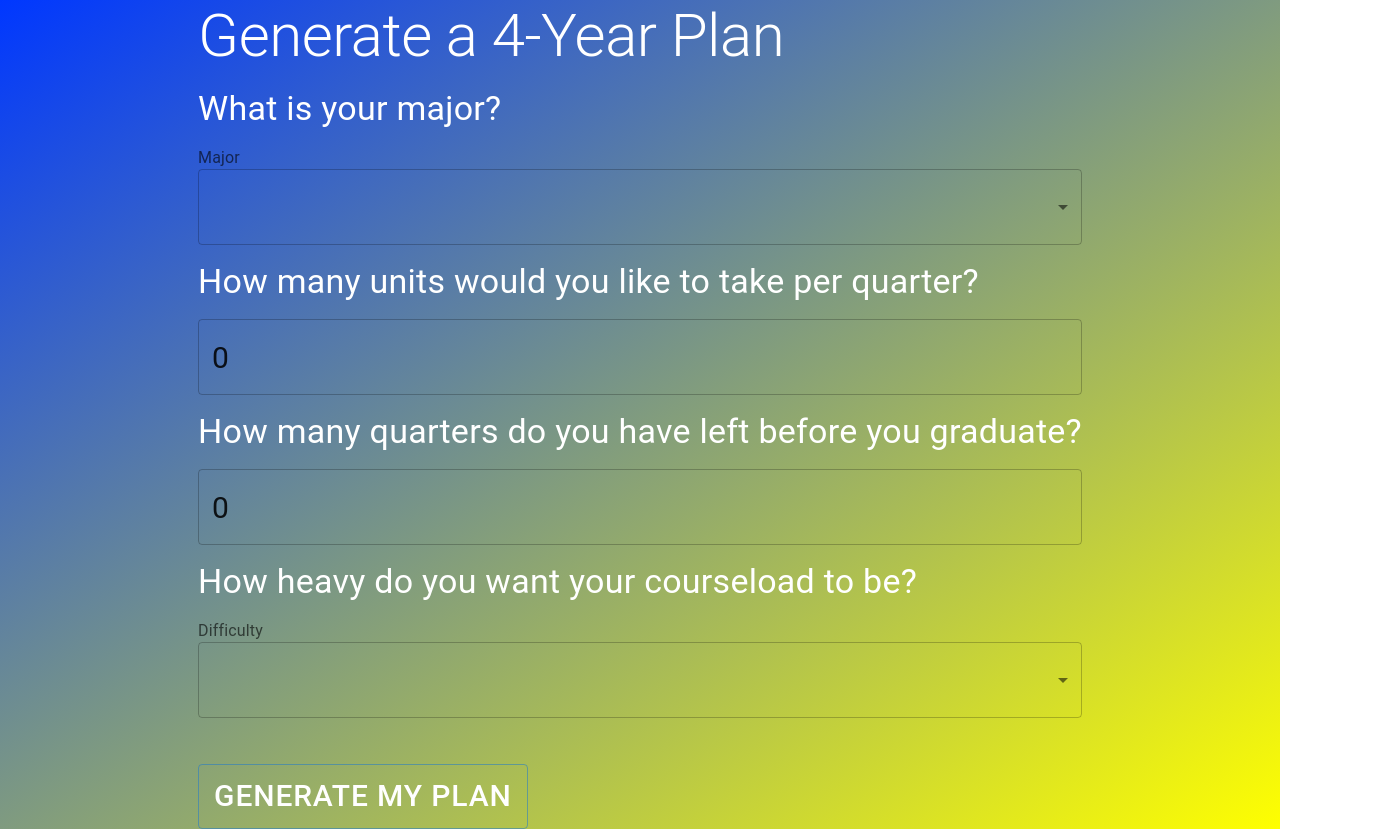
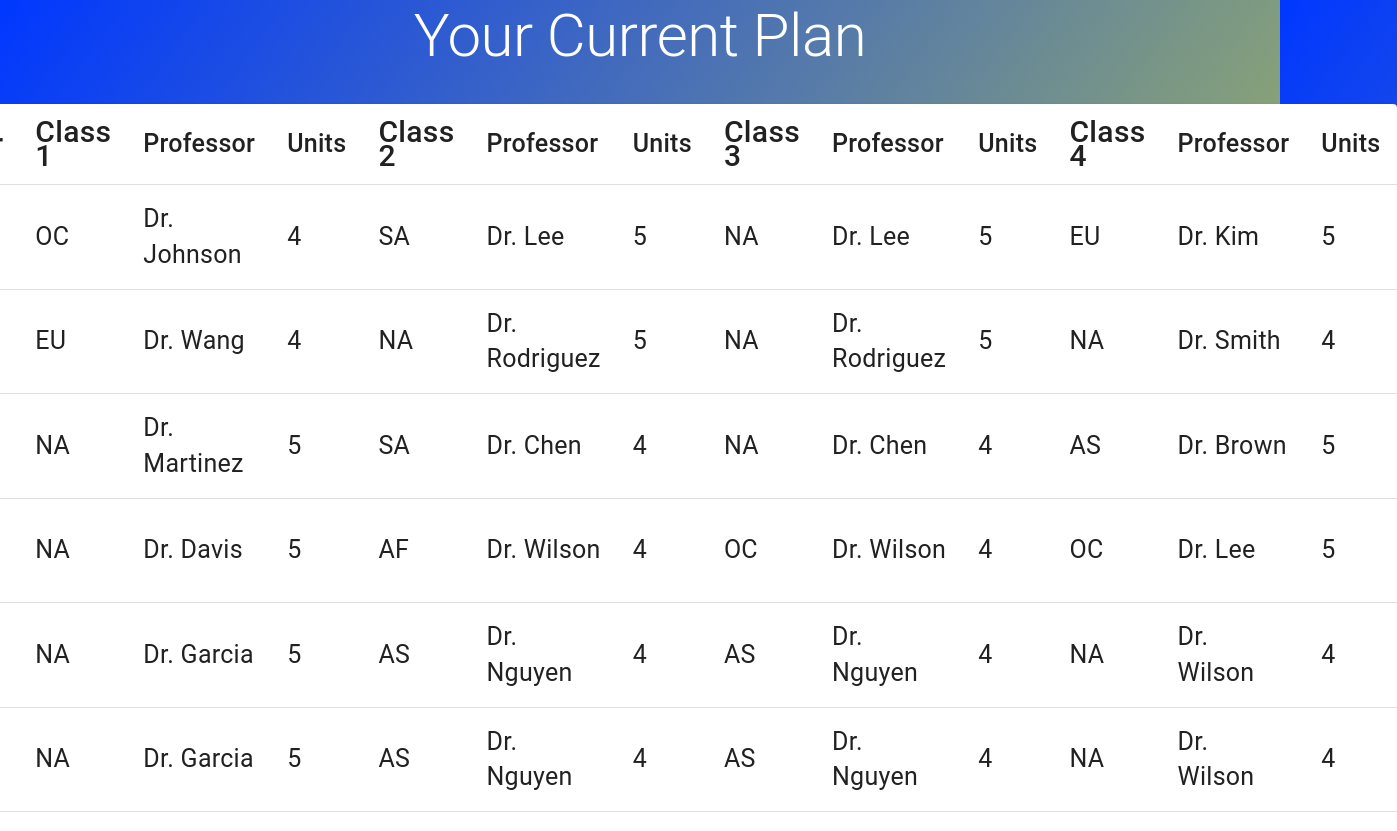
Before and after one commit to abigailtrann/LAHacks, a React (Create React App) app in the folder frontend/: page /class-plan in a window 1280 px wide. Shown: the top 831 px of the page, 1397 px wide, since content can reach past the window. Built offline with nearby package versions, Linux system fonts and the light colour scheme.

Commit message:
table view frontend

```diff
--- a/frontend/src/App.js
+++ b/frontend/src/App.js
@@ -37,6 +37,8 @@ function App() {
       headers: { "Content-Type": "application/json" },
       body: JSON.stringify(info),
     };
+
+    // replace this
     fetch("https://reqres.in/api/posts", request)
       .then((response) => response.json())
       .then((data) => console.log(data))
--- /dev/null
+++ b/frontend/src/ClassPlan.css
@@ -0,0 +1,4 @@
+.Overall {
+    display: flex;
+    justify-content: center;
+}
--- /dev/null
+++ b/frontend/src/ClassPlan.js
@@ -0,0 +1,316 @@
+import "./ClassPlan.css";
+import * as React from "react";
+import Table from "@mui/material/Table";
+import TableBody from "@mui/material/TableBody";
+import TableCell from "@mui/material/TableCell";
+import TableContainer from "@mui/material/TableContainer";
+import TableHead from "@mui/material/TableHead";
+import TableRow from "@mui/material/TableRow";
+import Paper from "@mui/material/Paper";
+import { Typography, Box, Stack } from "@mui/material";
+
+export default function ClassPlan() {
+  return (
+    <div className="Overall">
+      <Stack spacing={4}>
+        <Box marginTop={15}>
+          <Typography variant="h2" align="center">
+            Your Current Plan
+          </Typography>
+        </Box>
+        <Box>
+          <TableContainer component={Paper} align="center">
+            <Table aria-label="simple table"></Table>
+            <TableHead>
+              <TableRow>
+                <TableCell sx={{ fontSize: 30 }} size="small">
+                  Quarter
+                </TableCell>
+                <TableCell sx={{ fontSize: 30 }}>Class 1</TableCell>
+                <TableCell sx={{ fontSize: 25 }}>Professor</TableCell>
+                <TableCell sx={{ fontSize: 25 }}>Units</TableCell>
+                <TableCell sx={{ fontSize: 30 }}>Class 2</TableCell>
+                <TableCell sx={{ fontSize: 25 }}>Professor</TableCell>
+                <TableCell sx={{ fontSize: 25 }}>Units</TableCell>
+                <TableCell sx={{ fontSize: 30 }}>Class 3</TableCell>
+                <TableCell sx={{ fontSize: 25 }}>Professor</TableCell>
+                <TableCell sx={{ fontSize: 25 }}>Units</TableCell>
+                <TableCell sx={{ fontSize: 30 }}>Class 4</TableCell>
+                <TableCell sx={{ fontSize: 25 }}>Professor</TableCell>
+                <TableCell sx={{ fontSize: 25 }}>Units</TableCell>
+              </TableRow>
+            </TableHead>
+            <TableBody>
+              {tableData.map((row) => (
+                <TableRow key={row.class_1}>
+                  <TableCell sx={{ fontSize: 25 }}>{row.quarter}</TableCell>
+                  <TableCell sx={{ fontSize: 25 }}>
+                    {row.class_1.name}
+                  </TableCell>
+                  <TableCell sx={{ fontSize: 25 }}>
+                    {row.class_1.professor}
+                  </TableCell>
+                  <TableCell sx={{ fontSize: 25 }}>
+                    {row.class_1.units}
+                  </TableCell>
+                  <TableCell sx={{ fontSize: 25 }}>
+                    {row.class_2.name}
+                  </TableCell>
+                  <TableCell sx={{ fontSize: 25 }}>
+                    {row.class_2.professor}
+                  </TableCell>
+                  <TableCell sx={{ fontSize: 25 }}>
+                    {row.class_2.units}
+                  </TableCell>
+                  <TableCell sx={{ fontSize: 25 }}>
+                    {row.class_3.name}
+                  </TableCell>
+                  <TableCell sx={{ fontSize: 25 }}>
+                    {row.class_2.professor}
+                  </TableCell>
+                  <TableCell sx={{ fontSize: 25 }}>
+                    {row.class_2.units}
+                  </TableCell>
+                  <TableCell sx={{ fontSize: 25 }}>
+                    {row.class_4.name}
+                  </TableCell>
+                  <TableCell sx={{ fontSize: 25 }}>
+                    {row.class_4.professor}
+                  </TableCell>
+                  <TableCell sx={{ fontSize: 25 }}>
+                    {row.class_4.units}
+                  </TableCell>
+                </TableRow>
+              ))}
+            </TableBody>
+          </TableContainer>
+        </Box>
+        <Box>
+          <Typography
+            variant="h5"
+            marginLeft={20}
+            marginRight={20}
+            marginTop={5}
+            marginBottom={10}
+          >
+            There are several benefits to taking the course schedule I provided:
+            Solid foundation in computer science fundamentals: The first-year
+            courses provide a strong foundation in computer science fundamentals
+            such as programming, data structures, algorithms, and computer
+            systems. These courses prepare students for more advanced topics in
+            later years. Broad exposure to different areas of computer science:
+            The second-year courses provide exposure to a range of areas within
+            computer science such as computer networks, software engineering,
+            and artificial intelligence. This allows students to explore
+            different areas and discover their interests. In-depth study of
+            specialized topics: The third-year courses dive deeper into
+            specialized topics such as operating systems, distributed systems,
+            and machine learning. These courses provide a more in-depth
+            understanding of specific areas within computer science. Preparation
+            for a career in computer science: The fourth-year courses, including
+            the senior capstone project and seminar, prepare students for a
+            career in computer science by providing hands-on experience working
+            on a real-world project and developing communication and
+            presentation skills. In terms of why I arranged the classes in this
+            order, I followed a logical progression from foundational courses to
+            more specialized topics. The first year focuses on building a solid
+            foundation in computer science fundamentals, while the second year
+            provides exposure to a broad range of areas within computer science.
+            In the third year, students dive deeper into specialized topics, and
+            in the fourth year, they apply their knowledge to a real-world
+            project and prepare for a career in computer science. Additionally,
+            the order of the courses was designed to ensure that students have
+            the necessary prerequisites for more advanced courses.
+          </Typography>
+        </Box>
+      </Stack>
+    </div>
+  );
+}
+
+const tableData = [
+  {
+    quarter: "Fall 2023",
+    class_1: {
+      name: "OC",
+      units: 4,
+      professor: "Dr. Johnson",
+    },
+    class_2: {
+      name: "SA",
+      units: 5,
+      professor: "Dr. Lee",
+    },
+    class_3: {
+      name: "NA",
+      units: 4,
+      professor: "Dr. Patel",
+    },
+    class_4: {
+      name: "EU",
+      units: 5,
+      professor: "Dr. Kim",
+    },
+  },
+  {
+    quarter: "Winter 2023",
+    class_1: {
+      name: "EU",
+      units: 4,
+      professor: "Dr. Wang",
+    },
+    class_2: {
+      name: "NA",
+      units: 5,
+      professor: "Dr. Rodriguez",
+    },
+    class_3: {
+      name: "NA",
+      units: 4,
+      professor: "Dr. Nguyen",
+    },
+    class_4: {
+      name: "NA",
+      units: 4,
+      professor: "Dr. Smith",
+    },
+  },
+  {
+    quarter: "Winter 2023",
+    class_1: {
+      name: "NA",
+      units: 5,
+      professor: "Dr. Martinez",
+    },
+    class_2: {
+      name: "SA",
+      units: 4,
+      professor: "Dr. Chen",
+    },
+    class_3: {
+      name: "NA",
+      units: 4,
+      professor: "Dr. Singh",
+    },
+    class_4: {
+      name: "AS",
+      units: 5,
+      professor: "Dr. Brown",
+    },
+  },
+  {
+    quarter: "Summer 2023",
+    class_1: {
+      name: "NA",
+      units: 5,
+      professor: "Dr. Davis",
+    },
+    class_2: {
+      name: "AF",
+      units: 4,
+      professor: "Dr. Wilson",
+    },
+    class_3: {
+      name: "OC",
+      units: 4,
+      professor: "Dr. Patel",
+    },
+    class_4: {
+      name: "OC",
+      units: 5,
+      professor: "Dr. Lee",
+    },
+  },
+  {
+    quarter: "Fall 2024",
+    class_1: {
+      name: "NA",
+      units: 5,
+      professor: "Dr. Garcia",
+    },
+    class_2: {
+      name: "AS",
+      units: 4,
+      professor: "Dr. Nguyen",
+    },
+    class_3: {
+      name: "AS",
+      units: 5,
+      professor: "Dr. Martinez",
+    },
+    class_4: {
+      name: "NA",
+      units: 4,
+      professor: "Dr. Wilson",
+    },
+  },
+  {
+    quarter: "Fall 2024",
+    class_1: {
+      name: "NA",
+      units: 5,
+      professor: "Dr. Garcia",
+    },
+    class_2: {
+      name: "AS",
+      units: 4,
+      professor: "Dr. Nguyen",
+    },
+    class_3: {
+      name: "AS",
+      units: 5,
+      professor: "Dr. Martinez",
+    },
+    class_4: {
+      name: "NA",
+      units: 4,
+      professor: "Dr. Wilson",
+    },
+  },
+  {
+    quarter: "Fall 2024",
+    class_1: {
+      name: "NA",
+      units: 5,
+      professor: "Dr. Garcia",
+    },
+    class_2: {
+      name: "AS",
+      units: 4,
+      professor: "Dr. Nguyen",
+    },
+    class_3: {
+      name: "AS",
+      units: 5,
+      professor: "Dr. Martinez",
+    },
+    class_4: {
+      name: "NA",
+      units: 4,
+      professor: "Dr. Wilson",
+    },
+  },
+  {
+    quarter: "Fall 2024",
+    class_1: {
+      name: "NA",
+      units: 5,
+      professor: "Dr. Garcia",
+    },
+    class_2: {
+      name: "AS",
+      units: 4,
+      professor: "Dr. Nguyen",
+    },
+    class_3: {
+      name: "AS",
+      units: 5,
+      professor: "Dr. Martinez",
+    },
+    class_4: {
+      name: "NA",
+      units: 4,
+      professor: "Dr. Wilson",
+    },
+  },
+];
--- a/frontend/src/index.js
+++ b/frontend/src/index.js
@@ -1,15 +1,32 @@
-import React from 'react';
-import ReactDOM from 'react-dom/client';
-import './index.css';
-import App from './App';
-import reportWebVitals from './reportWebVitals';
+import React from "react";
+import ReactDOM from "react-dom/client";
+import { BrowserRouter, Routes, Route } from "react-router-dom";
+import "./index.css";
+import App from "./App";
+import ClassPlan from "./ClassPlan";
+import reportWebVitals from "./reportWebVitals";
 
-const root = ReactDOM.createRoot(document.getElementById('root'));
-root.render(
-  <React.StrictMode>
-    <App />
-  </React.StrictMode>
-);
+export default function Home() {
+  return (
+    <BrowserRouter>
+      <Routes>
+        <Route path="/" element={<App />} />
+        <Route path="/class-plan" element={<ClassPlan />} />
+      </Routes>
+    </BrowserRouter>
+  );
+}
+
+const root = ReactDOM.createRoot(document.getElementById("root"));
+root.render(<Home />);
+
+// const root = ReactDOM.createRoot(document.getElementById("root"));
+// root.render(
+//   <React.StrictMode>
+//     <App />
+//     <classPlan />
+//   </React.StrictMode>
+// );
 
 // If you want to start measuring performance in your app, pass a function
 // to log results (for example: reportWebVitals(console.log))
```
